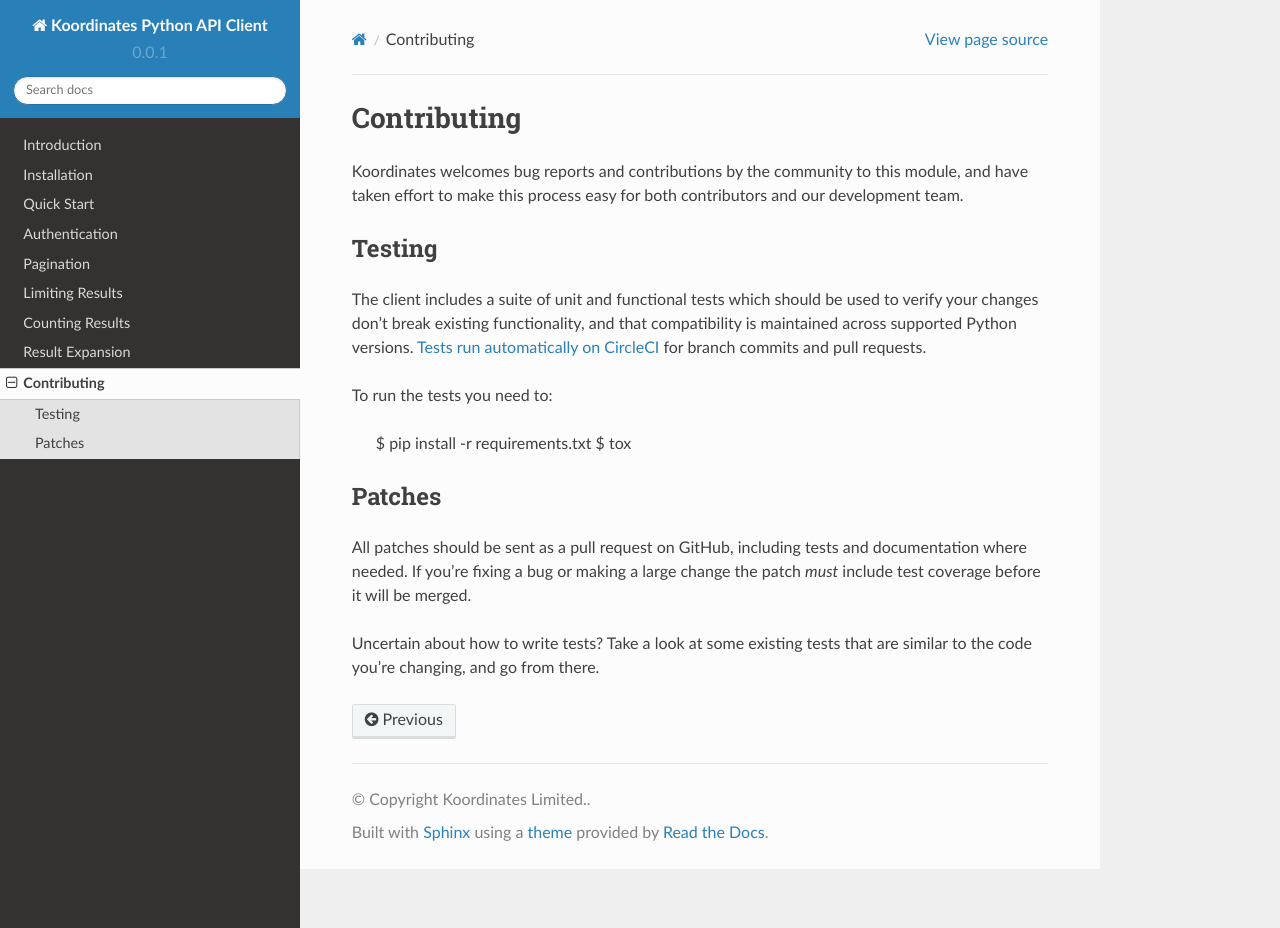
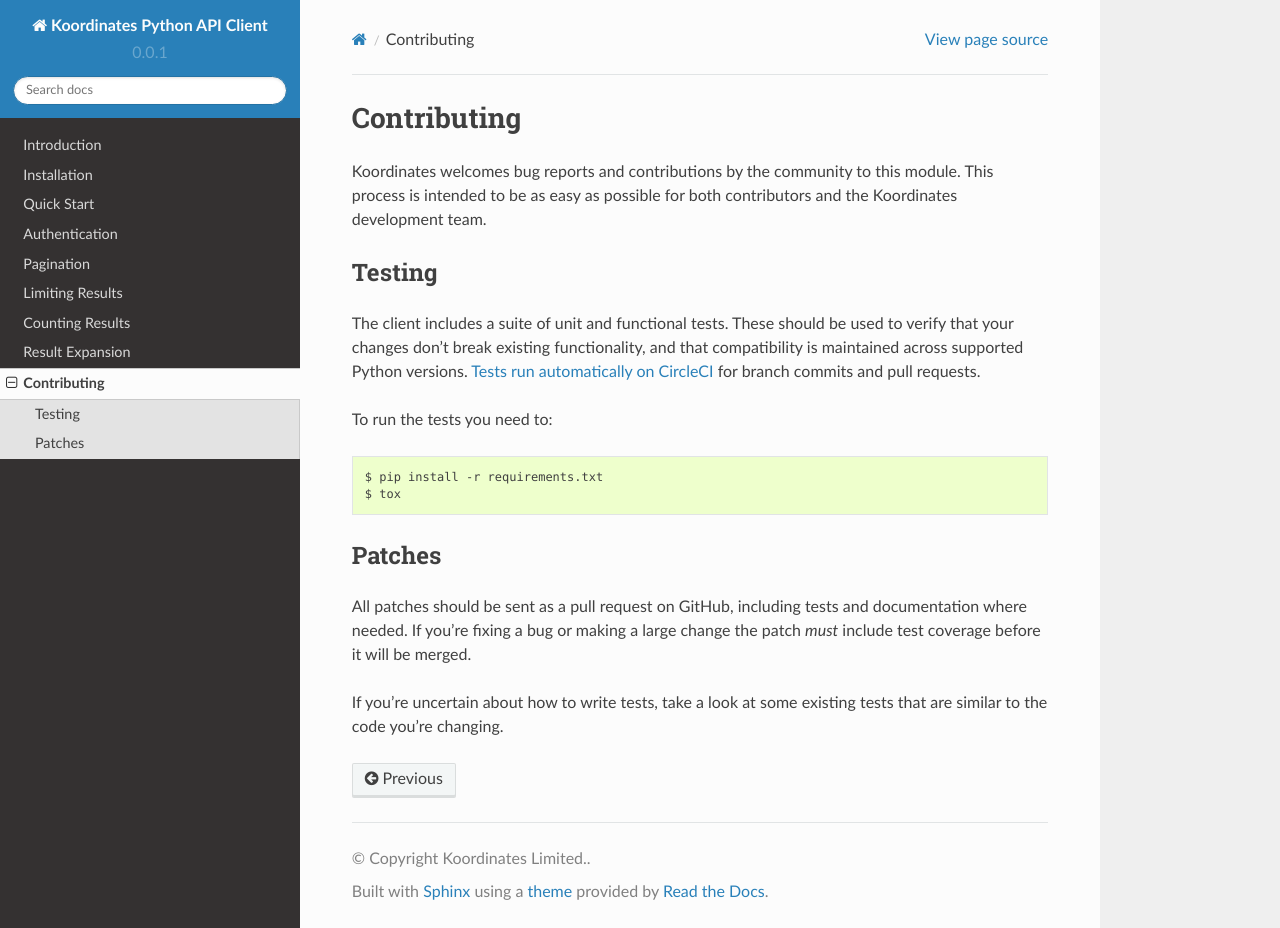
Before and after one commit to koordinates/python-client, a Sphinx documentation site: the page built from docs/source/user/contributing.rst, in a window 1280 px wide and 928 px high. Built offline with Sphinx 7.4.7 and the Read the Docs theme 2.0.0, drawn with Linux system fonts in a browser that asks for light colours; pages that are not in the unit, such as notebooks, are missing from menus.

Commit message:
Updates from Matt.

```diff
--- a/docs/source/user/contributing.rst
+++ b/docs/source/user/contributing.rst
@@ -1,15 +1,14 @@
 Contributing
 ============
 
-Koordinates welcomes bug reports and contributions by the community to this module, and have taken effort to make this process easy for both contributors and our development team.
+Koordinates welcomes bug reports and contributions by the community to this module. This process is intended to be as easy as possible for both contributors and the Koordinates development team.
 
 Testing
 -------
 
-The client includes a suite of unit and functional tests which should be used to verify your changes don't break existing functionality, and
-that compatibility is maintained across supported Python versions. `Tests run automatically on CircleCI <https://circleci.com/gh/koordinates/python-client>`_ for branch commits and pull requests.
+The client includes a suite of unit and functional tests. These should be used to verify that your changes don't break existing functionality, and that compatibility is maintained across supported Python versions. `Tests run automatically on CircleCI <https://circleci.com/gh/koordinates/python-client>`_ for branch commits and pull requests.
 
-To run the tests you need to:
+To run the tests you need to::
 
     $ pip install -r requirements.txt
     $ tox
@@ -19,4 +18,4 @@ Patches
 
 All patches should be sent as a pull request on GitHub, including tests and documentation where needed. If you’re fixing a bug or making a large change the patch *must* include test coverage before it will be merged.
 
-Uncertain about how to write tests? Take a look at some existing tests that are similar to the code you’re changing, and go from there.
+If you're uncertain about how to write tests, take a look at some existing tests that are similar to the code you’re changing.
--- a/docs/source/user/install.rst
+++ b/docs/source/user/install.rst
@@ -8,7 +8,7 @@ This part of the documentation covers the installation of the Koordinates Python
 Pip
 ---
 
-Installing the Koordinates API Library is simple with `pip <https://pip.pypa.io>`_, just run this in your terminal::
+Installing the Koordinates API Library is simple with `pip <https://pip.pypa.io>`_. All you need to do isrun the following in your terminal::
 
     $ pip install koordinates
 
```
Also changed, not shown: other parts of docs/source/user/install.rst (+1 -1 lines), docs/source/user/quickstart.rst (+17 -15 lines).
